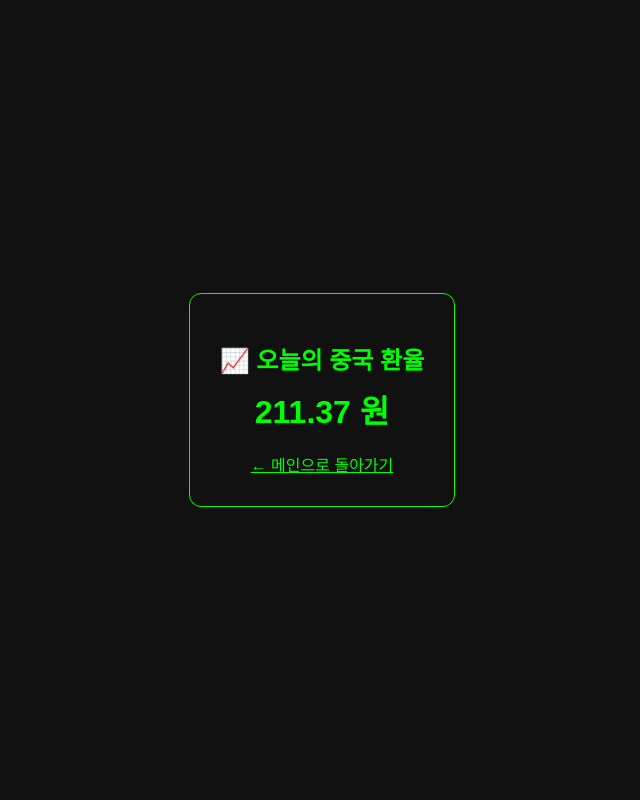
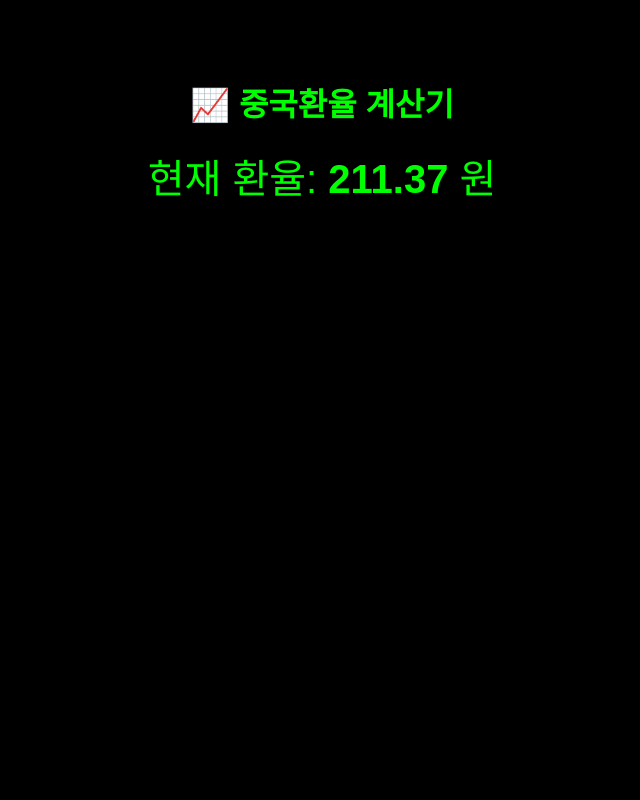
Before and after one commit to nanainternational/keywaordmanager-web, a Flask app: page /rate in a window 1280 px wide. Shown: the whole page, without its empty margins (318-958 px from the left). Run offline with Flask 3, Linux system fonts and the light colour scheme.

Commit message:
fix: 환율 페이지 정상작동 확인

```diff
--- a/templates/rate.html
+++ b/templates/rate.html
@@ -1,47 +1,25 @@
+<!-- templates/rate.html -->
 <!DOCTYPE html>
 <html lang="ko">
 <head>
   <meta charset="UTF-8">
   <title>중국 환율</title>
-  <meta name="viewport" content="width=device-width, initial-scale=1.0">
   <style>
     body {
-      background-color: #111;
-      color: #0f0;
-      font-family: 'Malgun Gothic', sans-serif;
-      display: flex;
-      justify-content: center;
-      align-items: center;
-      height: 100vh;
-      margin: 0;
-    }
-    .box {
+      background-color: black;
+      color: lime;
+      font-family: sans-serif;
       text-align: center;
-      border: 1px solid #0f0;
-      padding: 30px;
-      border-radius: 12px;
-    }
-    h1 {
-      margin-bottom: 10px;
-      font-size: 24px;
+      padding: 50px;
     }
     .rate {
-      font-size: 32px;
-      font-weight: bold;
-    }
-    a {
-      display: inline-block;
+      font-size: 40px;
       margin-top: 20px;
-      color: #0f0;
-      text-decoration: underline;
     }
   </style>
 </head>
 <body>
-  <div class="box">
-    <h1>📈 오늘의 중국 환율</h1>
-    <div class="rate">{{ exchange_rate }} 원</div>
-    <a href="/">← 메인으로 돌아가기</a>
-  </div>
+  <h1>📈 중국환율 계산기</h1>
+  <p class="rate">현재 환율: <strong>{{ exchange_rate }}</strong> 원</p>
 </body>
 </html>
```
Also changed, not shown: init_db.py (+2 -9 lines), keyword_manager.db.
